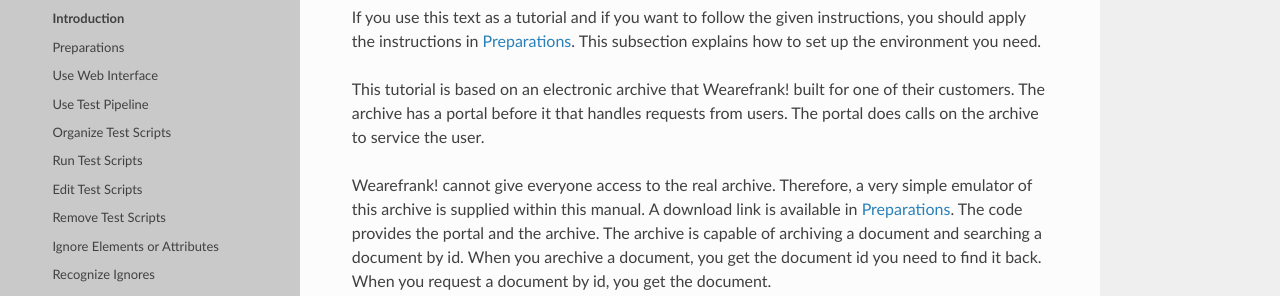
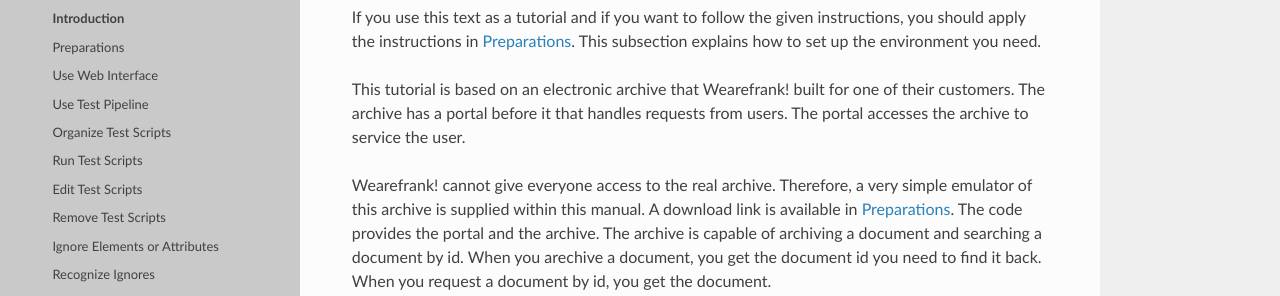
Before and after one commit to frankframework/frank-manual, a Sphinx documentation site: the page built from docs/source/testing/ladybug/introduction/introduction.rst, in a window 1280 px wide. Shown: the part 250-546 px from the top of the page. Built offline with Sphinx 7.4.7 and the Read the Docs theme 2.0.0, drawn with Linux system fonts in a browser that asks for light colours.

Commit message:
Small issues

```diff
--- a/docs/source/testing/ladybug/introduction/introduction.rst
+++ b/docs/source/testing/ladybug/introduction/introduction.rst
@@ -15,7 +15,7 @@ the environment you need.
 
 This tutorial is based on an electronic archive that Wearefrank! built
 for one of their customers. The archive has a portal before it that
-handles requests from users. The portal does calls on the archive
+handles requests from users. The portal accesses the archive
 to service the user.
 
 Wearefrank! cannot give everyone access to the real archive. Therefore,
--- a/docs/source/testing/ladybug/preparations/preparations.rst
+++ b/docs/source/testing/ladybug/preparations/preparations.rst
@@ -12,7 +12,7 @@ you do not need this environment and you can skip this section.
 Here are the instructions:
 
 * Install the Frank!framework using the Wearefrank! Quick Docker Installer.
-* Download :download:`zip ladybug.zip`.
+* Download :download:`zip <ladybug.zip>`.
 * Unzip this file. You should get a directory "ladybug" as a brother of "docker4ibis"
 * When you work under Windows, you need Postman. Install it from https://www.getpostman.com/downloads/. Note that only one of the proceeding subsections requires you to use Postman. You can do the rest of this tutorial without.
 * When you work under Linux, you need curl. If you do not have curl, there is one section you cannot do. The other sections do not require curl.
```
